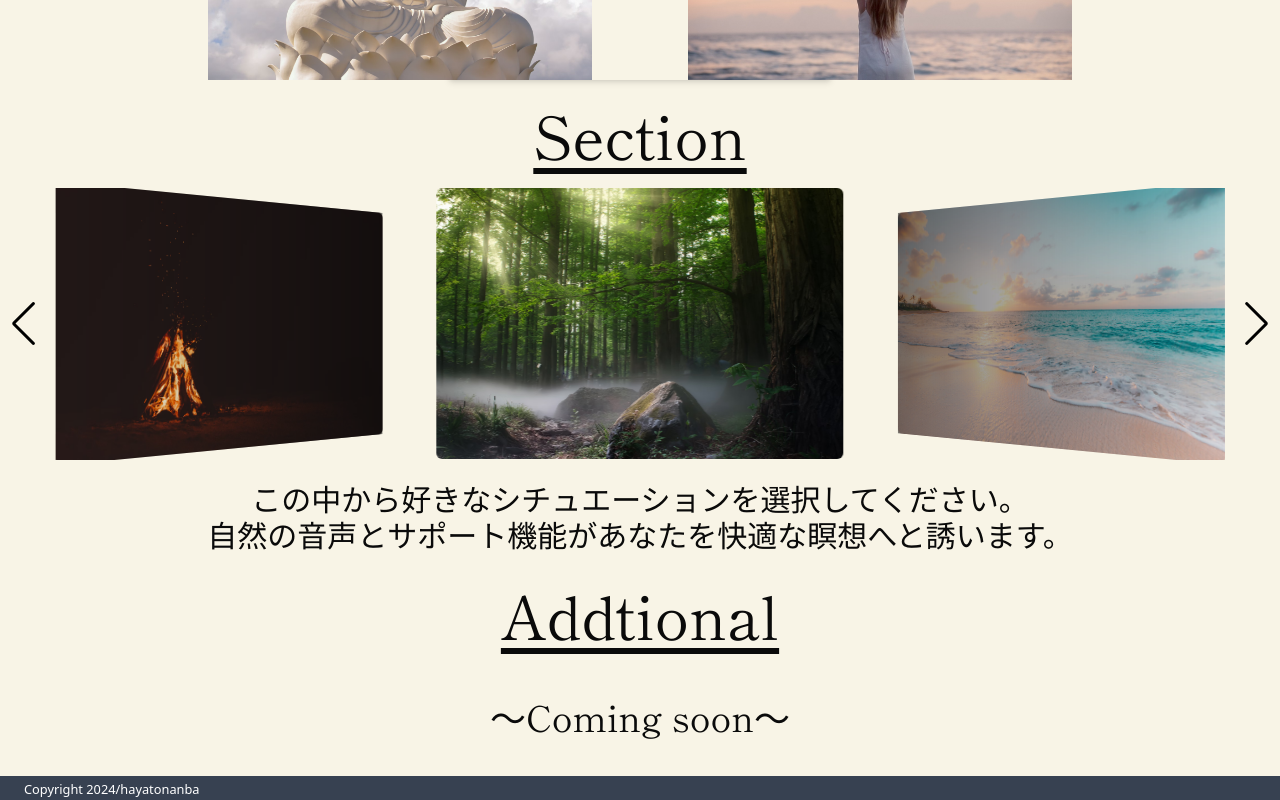
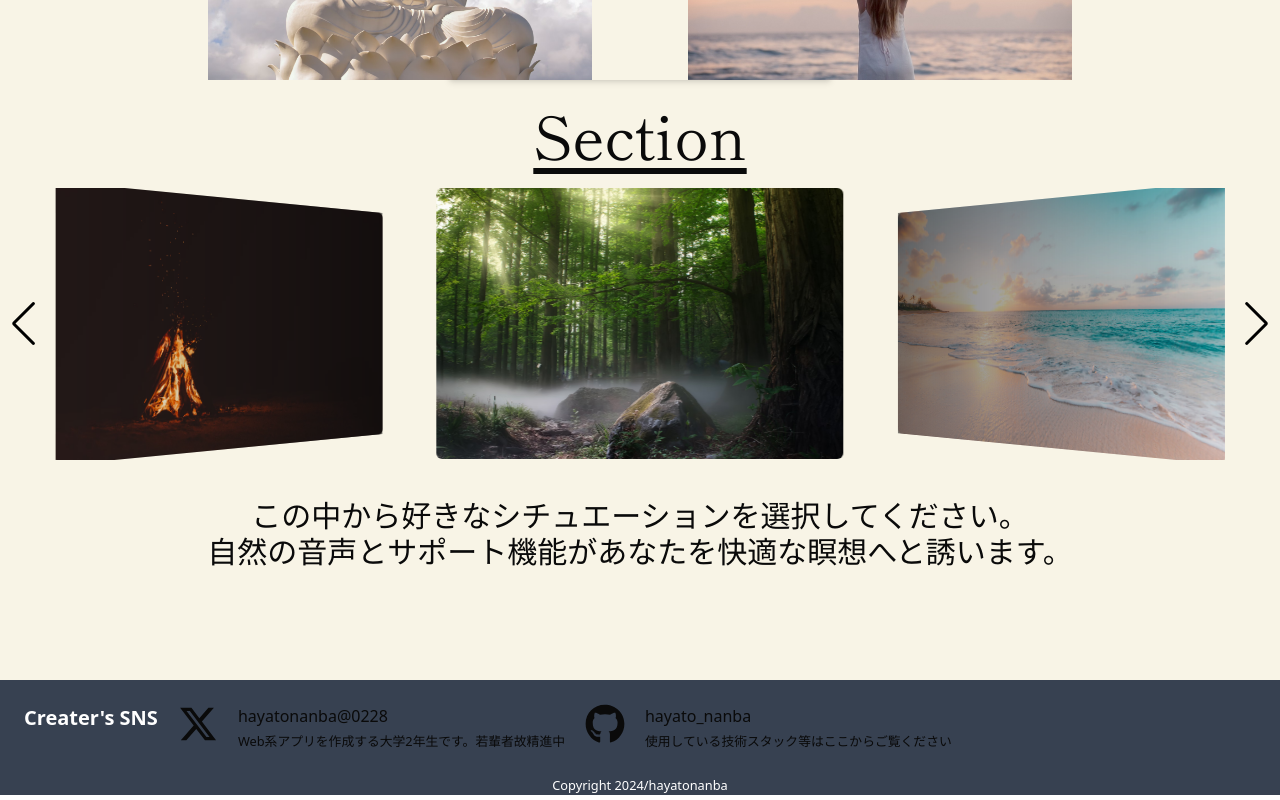
Before and after one commit to hayatonanba/meditation-program, a React (Vite) app: page / in a window 1280 px wide. Shown: the part 1482-2282 px from the top of the page. Built offline with nearby package versions, Linux system fonts and the light colour scheme.

Commit message:
feat: footer/form

```diff
--- a/package.json
+++ b/package.json
@@ -21,6 +21,7 @@
     "lucide-react": "^0.447.0",
     "react": "^18.3.1",
     "react-dom": "^18.3.1",
+    "react-icons": "^5.3.0",
     "react-router-dom": "^6.26.2",
     "swiper": "^11.1.14",
     "tailwind-merge": "^2.5.3",
--- a/src/AppRouter.tsx
+++ b/src/AppRouter.tsx
@@ -9,6 +9,7 @@ import AboutField from "./components/Main/About/AboutField";
 import AboutForest from "./components/Main/About/AboutForest";
 import AboutOcean from "./components/Main/About/AboutOcean";
 import AboutStar from "./components/Main/About/AboutStar";
+import Form from "./components/Footer/form";
 
   const AppRouter = () => {
     return (
@@ -20,6 +21,7 @@ import AboutStar from "./components/Main/About/AboutStar";
           <Route path='/aboutforest' element={<AboutForest />} />
           <Route path='/aboutocean' element={<AboutOcean />} />
           <Route path='/aboutstar' element={<AboutStar />} />
+          <Route path='/form' element={<Form />} />
         </Routes>
       </BrowserRouter>
     )
--- /dev/null
+++ b/src/components/Footer/form.tsx
@@ -0,0 +1,11 @@
+
+
+const Form = () => {
+  return (
+    <div>
+
+    </div>
+  )
+}
+
+export default Form;
--- a/src/components/Footer/index.tsx
+++ b/src/components/Footer/index.tsx
@@ -1,9 +1,24 @@
-
+import { FaXTwitter, FaGithub } from "react-icons/fa6";
 
 const Footer = () => {
   return (
     <div className="bg-gray-700">
-        <small className="text-white m-6">Copyright 2024/hayatonanba</small>
+      <div className="flex justify-between">
+        <div className="flex gap-5 p-6">
+          <p className="text-xl text-white font-bold">Creater's SNS</p>
+          <FaXTwitter size="40px" />
+          <div>
+            <p>hayatonanba@0228</p>
+            <small>Web系アプリを作成する大学2年生です。若輩者故精進中</small>
+          </div>
+          <FaGithub size="40px" />
+          <div>
+            <p>hayato_nanba</p>
+            <small>使用している技術スタック等はここからご覧ください</small>
+          </div>
+        </div>
+      </div>
+        <small className="text-white flex justify-center">Copyright 2024/hayatonanba</small>
     </div>
   )
 }
--- a/src/components/Header/menu.tsx
+++ b/src/components/Header/menu.tsx
@@ -25,7 +25,7 @@ const Menu = () => {
                       <li className="py-5"><Link to ="/aboutforest" className="flex gap-4"><Mountain />森林</Link></li>
                       <li className="py-5"><Link to ="/aboutocean" className="flex gap-4"><Waves />浜辺</Link></li>
                       <li className="py-5"><Link to ="/aboutstar" className="flex gap-4"><MoonStar />星空</Link></li>
-                      <li className="py-5"><Link to ="/aboutstar" className="flex text-xl gap-4"><Mail />お問い合わせ</Link></li>
+                      <li className="py-5"><Link to ="/form" className="flex text-xl gap-4"><Mail />お問い合わせ</Link></li>
                     </ul>
                 </SheetDescription>
                 </SheetHeader>
--- a/src/components/Main/index.tsx
+++ b/src/components/Main/index.tsx
@@ -83,14 +83,10 @@ const IndexPage = () => {
                 } `}
             </style>
         </Swiper>
-        <p className="text-3xl text-center p-5">
+        <p className="text-3xl text-center p-9 pb-28">
             この中から好きなシチュエーションを選択してください。 <br />
             自然の音声とサポート機能があなたを快適な瞑想へと誘います。
         </p>
-
-        <h1 className="text-center text-6xl underline underline-offset-8 p-3">Addtional</h1>
-        <p className="text-4xl text-center p-10">〜Coming soon〜</p>
-
     </div>
   )
 }
```
Also changed, not shown: 1 other file (tests, documents, lock files or other folders).
